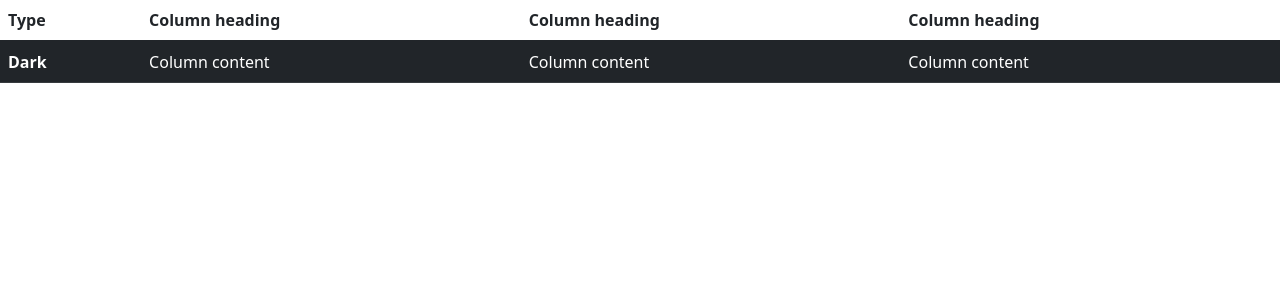
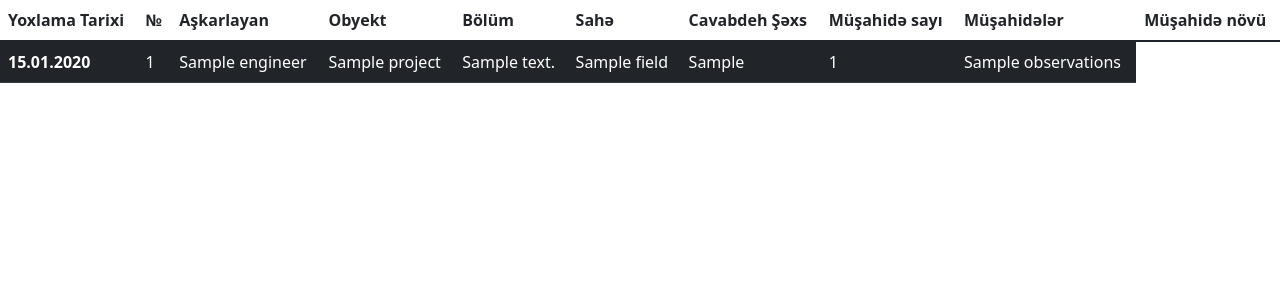
Before and after one commit to tamk1n/IRR-inspection-report-register, a Django app: template irr_app/templates/irr_app/done.html in a window 1280 px wide. Shown: the part 56-356 px from the top of the page. Run offline with Django 3.2, Linux system fonts and the light colour scheme; the template is opened without the code that fills it: most values are stand-ins (such as "Sample title", 1, 10 or a date in 2020); some libraries are stand-ins or nearby versions.

Commit message:
register

```diff
--- a/irr_app/templates/irr_app/done.html
+++ b/irr_app/templates/irr_app/done.html
@@ -4,19 +4,32 @@
 <table class="table table-hover">
     <thead>
       <tr>
-        <th scope="col">Type</th>
-        <th scope="col">Column heading</th>
-        <th scope="col">Column heading</th>
-        <th scope="col">Column heading</th>
+        <th scope="col">Yoxlama Tarixi</th>
+        <th scope="col">№</th>
+        <th scope="col">Aşkarlayan</th>
+        <th scope="col">Obyekt</th>
+        <th scope="col">Bölüm</th>
+        <th scope="col">Sahə</th>
+        <th scope="col">Cavabdeh Şəxs</th>
+        <th scope="col">Müşahidə sayı</th>
+        <th scope="col">Müşahidələr</th>
+        <th scope="col">Müşahidə növü</th>
       </tr>
     </thead>
     <tbody>
+      {% for ir in object_list %}
       <tr class="table-dark">
-        <th scope="row">Dark</th>
-        <td>Column content</td>
-        <td>Column content</td>
-        <td>Column content</td>
+        <th scope="row">{{ir.date|date:"d.m.Y"|lower}}</th>
+        <td>{{ir.id}}</td>
+        <td>{{engineer}}</td>
+        <td>{{ir.project}}</td>
+        <td>{{ir.division}}</td>
+        <td>{{ir.field}}</td>
+        <td>{{ir.responsible_person}}</td>
+        <td>{{ir.observation_count}}</td>
+        <td>{{ir.observations}}</td>
       </tr>
+      {% endfor %}
     </tbody>
   </table>
 {% endblock %}
--- a/irr_app/views.py
+++ b/irr_app/views.py
@@ -60,11 +60,10 @@ class IRRegisterView(generic.ListView):
         user = self.request.user
         company = user.employee_company.first()
         queryset = InspectionReport.objects.filter(company=company).all()
-        print(queryset)
-
         return queryset
 
     def get_context_data(self, **kwargs: Any) -> dict[str, Any]:
         context = super().get_context_data(**kwargs)
+        context = {**context, 'engineer':context['object_list'].first().engineer.first().full_name}
         print(context)
         return context
```
Also changed, not shown: irr_app/models.py (+9 -0 lines).
